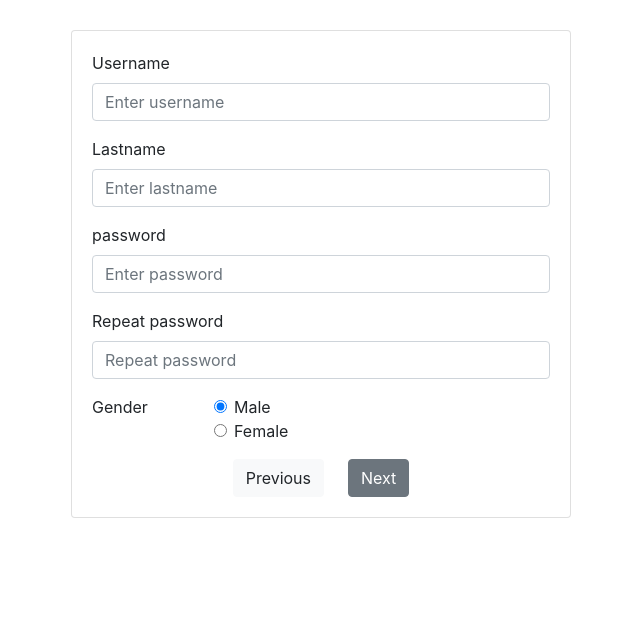
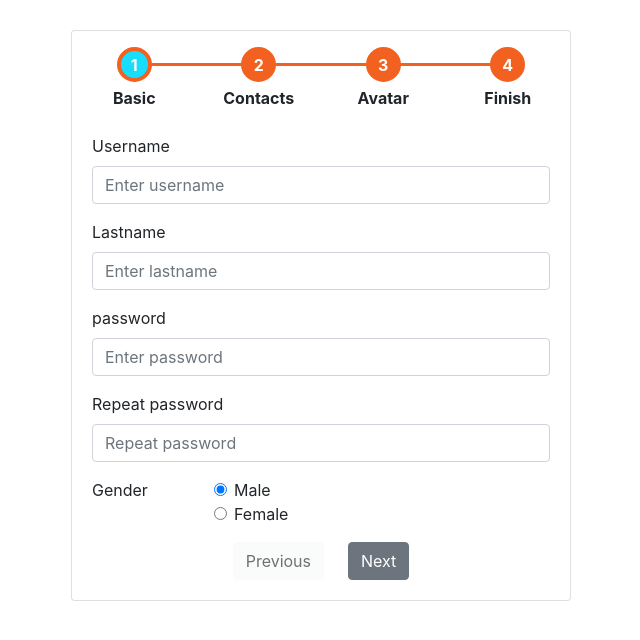
Before and after one commit to Ketino-94/form-react, a React (Create React App) app: page / in a window 1280 px wide. Shown: the top 640 px of the page, without its empty margins (319-959 px from the left). Built offline with nearby package versions, Linux system fonts and the light colour scheme.

Commit message:
add step in header

```diff
--- a/src/components/App.js
+++ b/src/components/App.js
@@ -4,6 +4,7 @@ import BasicForm  from "./BasicForm";
 import ContactsForm from './ContactsForm';
 import AvatarForm from './AvatarForm';
 import FinishForm from './FinishForm';
+import StepItems from './StepItems' ;
 
 
 export default class App extends Component {
@@ -11,7 +12,6 @@ export default class App extends Component {
   state = {
     activeTab: 1,
     agree: true,
-    avatar: '',
     age: 0 ,
     values: {
       username: "",
@@ -65,7 +65,9 @@ export default class App extends Component {
     const reader = new FileReader();
     reader.onload = e => {
       this.setState({
+        values: {
           avatar : e.target.result
+        }
       })
     }
 
@@ -84,6 +86,10 @@ export default class App extends Component {
       case 1:
           if( this.state.values.username.length < 5) {
             errors.username = 'Must be more 5 characters' ;
+          }
+
+          if( this.state.values.lastname.length < 5) {
+            errors.lastname = 'Must be more 5 characters' ;
           }
 
           if( this.state.values.password.length < 3) {
@@ -116,6 +122,11 @@ export default class App extends Component {
             errors.city = "Required";
           }
         break;
+        case 3:
+          if( this.state.values.avatar  === '') {
+            errors.avatar = 'Required' ;
+          }
+        break;
     }
     return errors;
   }
@@ -124,12 +135,11 @@ export default class App extends Component {
 
     const errors = this.validateValues();
     if(Object.keys(errors).length > 0 ){
-      console.log('sadas');
       this.setState({
         errors: errors
       })
     } else {
-      console.log('submit');
+      console.log('submit', this.state.values.username, this.state.values.lastname);
       this.setState(prevState => ({
         errors: {},
         activeTab: prevState.activeTab + 1
@@ -164,15 +174,35 @@ export default class App extends Component {
         ));
   }
 
+  resetData = () => {
+    console.log('resetData')
+    this.setState({
+      values: {
+        username: "",
+        lastname: "",
+        password: "",
+        repeatPassword: "",
+        gender: 'male',
+        email: "",
+        mobile: "",
+        country: '',
+        city: '',
+        avatar: ''
+      },
+      activeTab: 1
+    })
+  }
 
   render() {
     // console.log(this);
 
     return(
       <div className="form-container card">
+        <StepItems activeTab={this.state.activeTab}/>
         {this.state.activeTab === 1 && (
           <BasicForm values={this.state.values}
                      errors={this.state.errors}
+                     activeTab={this.state.activeTab}
                      onSubmit={this.onSubmit}
                      onPrevious={this.onPrevious}
                      onChange={this.onChange}/>
@@ -187,15 +217,15 @@ export default class App extends Component {
                         getOptionsCity={this.getOptionsCity}/>
         ) }
         {this.state.activeTab === 3 && (
-          <AvatarForm avatar={this.state.avatar}
+          <AvatarForm values={this.state.values}
                       errors={this.state.errors}
                       onSubmit={this.onSubmit}
                       onPrevious={this.onPrevious}
                       onChangeAvatar={this.onChangeAvatar}/>
         )}
         {this.state.activeTab === 4 && (
-          <FinishForm avatar={this.state.avatar}
-                      values={this.state.values}  />
+          <FinishForm values={this.state.values}
+                      resetData={this.resetData}  />
         )}
       </div>
     );
--- a/src/components/AvatarForm.js
+++ b/src/components/AvatarForm.js
@@ -5,10 +5,10 @@ import ButtonsForm from './ButtonsForm' ;
 export default class AvatarForm extends Component {
 
     render() {
-        const {avatar, errors, onSubmit, onChangeAvatar, onPrevious} = this.props;
+        const {values, errors, onSubmit, onChangeAvatar, onPrevious} = this.props;
         return(
             <form className="form card-body">
-                <img className="mb-4" width="100%" src={avatar.length ? avatar : DefaultAvatar} alt="avatar"/>
+                <img className="mb-4" width="100%" src={values.avatar.length ? values.avatar : DefaultAvatar} alt="avatar"/>
                 <div className="custom-file mb-4">
                     <input  type="file"
                             className="custom-file-input"
@@ -16,9 +16,9 @@ export default class AvatarForm extends Component {
                             id="avatar"
                             onChange={onChangeAvatar}  />
                     <label className="custom-file-label"  htmlFor="avatar">Choose avatar</label>
-                </div>
                 {errors.avatar ? (
                       <div className="invalid-feedback" >{errors.avatar}</div>) : null}
+                </div>
                 <ButtonsForm onSubmit={onSubmit} onPrevious={onPrevious}/>
             </form>
         );
--- a/src/components/BasicForm.js
+++ b/src/components/BasicForm.js
@@ -26,7 +26,7 @@ export default class BasicForm extends Component {
 											error={errors.lastname}  />
 							<Field  id="password"
 											labelText="password"
-											type="text"
+											type="password"
 											placeholder="Enter password"
 											name="password"
 											value={values.password}
@@ -34,7 +34,7 @@ export default class BasicForm extends Component {
 											error={errors.password}  />
 							<Field  id="repeatPassword"
 											labelText="Repeat password"
-											type="text"
+											type="password"
 											placeholder="Repeat password"
 											name="repeatPassword"
 											value={values.repeatPassword}
@@ -72,7 +72,7 @@ export default class BasicForm extends Component {
 									</div>
 									</div>
 							</fieldset>
-							<ButtonsForm onSubmit={onSubmit} disabled={activeTab} />
+							<ButtonsForm onSubmit={onSubmit} activeTab={activeTab} />
 					</form>
 			);
 	}
--- a/src/components/ButtonsForm.js
+++ b/src/components/ButtonsForm.js
@@ -6,7 +6,8 @@ export default class ButtonsForm extends Component{
       return(
           <div className="d-flex justify-content-center">
               <button type="button" className="btn btn-light mr-4"
-                  onClick={onPrevious} disabled={activeTab === 1 }> Previous </button>
+                  onClick={onPrevious}
+                  disabled={activeTab === 1}> Previous </button>
               <button type="button" className="btn btn-secondary"
                   onClick={onSubmit}> Next</button>
           </div>
--- a/src/components/FinishForm.js
+++ b/src/components/FinishForm.js
@@ -1,15 +1,16 @@
 import React, {Component} from 'react';
 
+// import countries from "../data/countries";
+// import cities from "../data/cities";
+
 export default class FinishForm extends Component {
-
   render() {
-      const {avatar, values} = this.props;
-
+    const {values, resetData} = this.props;
     return(
-            <div className="container-fluid">
+      <div className="container-fluid card-body">
         <div className="row mb-4">
             <div className="col-4">
-                      <img className="mb-4" width="100%" src={avatar} alt="avatar"/>
+              <img className="mb-4" width="100%" src={values.avatar} alt="avatar"/>
             </div>
             <div className="col-8 d-flex align-items-center">
                 <h4>{values.username} {values.lastname}</h4>
@@ -19,11 +20,12 @@ export default class FinishForm extends Component {
             <div className="col-12">
               <p><strong>Email</strong> {values.email}</p>
               <p><strong>Mobile</strong> {values.mobile}</p>
-                      <p><strong>Location</strong> {values.country} {values.city}</p>
+              <p><strong>Location</strong> {values.country} , {values.city}</p>
             </div>
         </div>
         <div className="d-flex justify-content-center">
-                    <button type="button" className="btn btn-primary">Reset</button>
+            <button type="button"
+                    className="btn btn-primary" onClick={console.log(values.email, values.mobile, values.username)}>Reset</button>
         </div>
       </div>
     );
--- a/src/components/StepItems.js
+++ b/src/components/StepItems.js
@@ -1,24 +1,25 @@
 import React, {Component} from 'react';
 
-export default class AvatarForm extends Component {
+export default class StepItems extends Component {
   render() {
+    const {activeTab} = this.props;
     return(
-            <div class="steps mb-4">
-                <div class="step is-completed">
-                    <div class="step__marker">1</div>
-                    <div class="step__title mt-1">Basic</div>
+        <div className="steps mb-1 mt-3">
+          <div className={activeTab === 1 ? "step is-active" : "step is-completed"} >
+                <div className="step__marker">1</div>
+                <div className="step__title mt-1">Basic</div>
             </div>
-                <div class="step is-completed">
-                    <div class="step__marker">2</div>
-                    <div class="step__title mt-1">Contacts</div>
+            <div className={activeTab === 2 ? "step is-active" : "step is-completed"}>
+                <div className="step__marker">2</div>
+                <div className="step__title mt-1">Contacts</div>
             </div>
-                <div class="step is-completed">
-                    <div class="step__marker">3</div>
-                    <div class="step__title mt-1">Avatar</div>
+            <div className={activeTab === 3 ? "step is-active" : "step is-completed"}>
+                <div className="step__marker">3</div>
+                <div className="step__title mt-1">Avatar</div>
             </div>
-                <div class="step is-active">
-                    <div class="step__marker">4</div>
-                    <div class="step__title mt-1">Finish</div>
+            <div className={activeTab === 4 ? "step is-active" : "step is-completed"}>
+                <div className="step__marker">4</div>
+                <div className="step__title mt-1">Finish</div>
             </div>
         </div>
     );
--- a/src/stylesheet/index.css
+++ b/src/stylesheet/index.css
@@ -5,3 +5,65 @@
 .invalid-feedback {
   display: block;
 }
+input.invalid,
+select.invalid {
+  border-color: #dc3545; }
+
+.custom-file-label.invalid {
+  border-color: #dc3545; }
+
+.steps {
+  display: -ms-flexbox;
+  display: flex;
+  -ms-flex-pack: justify;
+      justify-content: space-between; }
+
+.step {
+  position: relative;
+  display: -ms-flexbox;
+  display: flex;
+  -ms-flex-direction: column;
+      flex-direction: column;
+  -ms-flex-positive: 1;
+      flex-grow: 1;
+  -ms-flex-preferred-size: 0;
+      flex-basis: 0;
+  -ms-flex-align: center;
+      align-items: center; }
+  .step:not(:first-child)::before {
+    height: .2em;
+    width: 100%;
+    bottom: 0;
+    left: -50%;
+    top: 1rem;
+    content: " ";
+    display: block;
+    position: absolute;
+    background: #b5b5b5; }
+  .step__marker {
+    width: 35px;
+    height: 35px;
+    display: -ms-flexbox;
+    display: flex;
+    -ms-flex-align: center;
+        align-items: center;
+    border-radius: 50%;
+    font-weight: 700;
+    -ms-flex-pack: center;
+        justify-content: center;
+    background: #b5b5b5;
+    color: #fff;
+    border: 4px solid #fff;
+    z-index: 1; }
+  .step.is-completed:not(:first-child)::before {
+    background: #f26120; }
+  .step.is-completed .step__marker {
+    background: #f26120;
+    border: 4px solid #f26120; }
+  .step.is-active:not(:first-child)::before {
+    background: #f26120; }
+  .step.is-active .step__marker {
+    background: #19ddfe;
+    border: 4px solid #f26120; }
+  .step__title {
+    font-weight: 700; }
```
Lines whose indentation alone changed are shown as unchanged.
